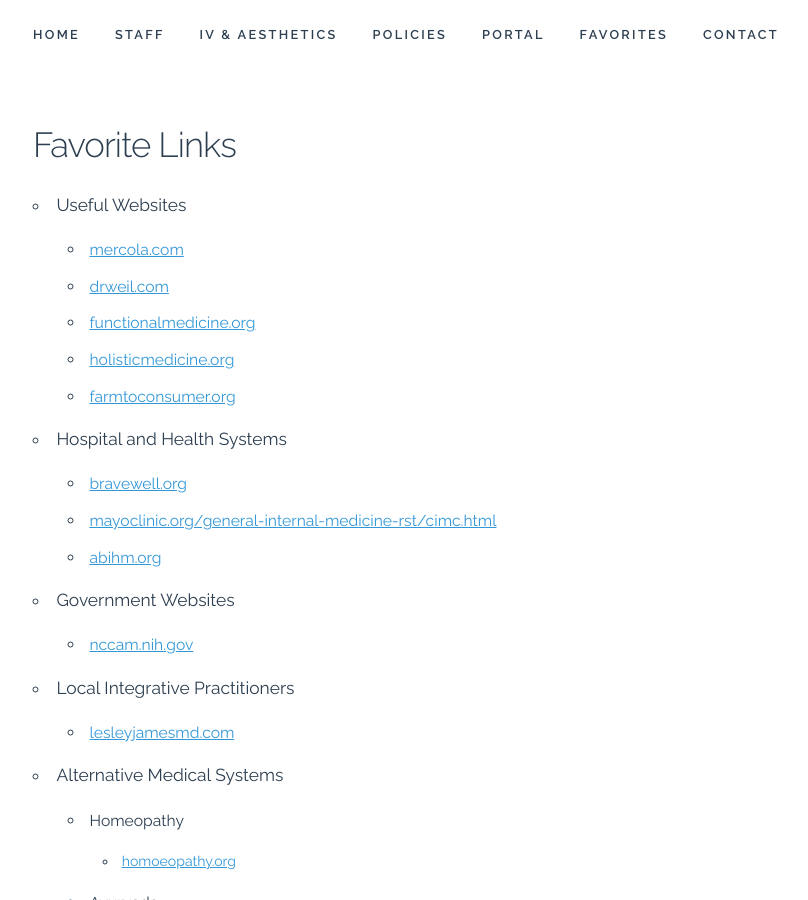
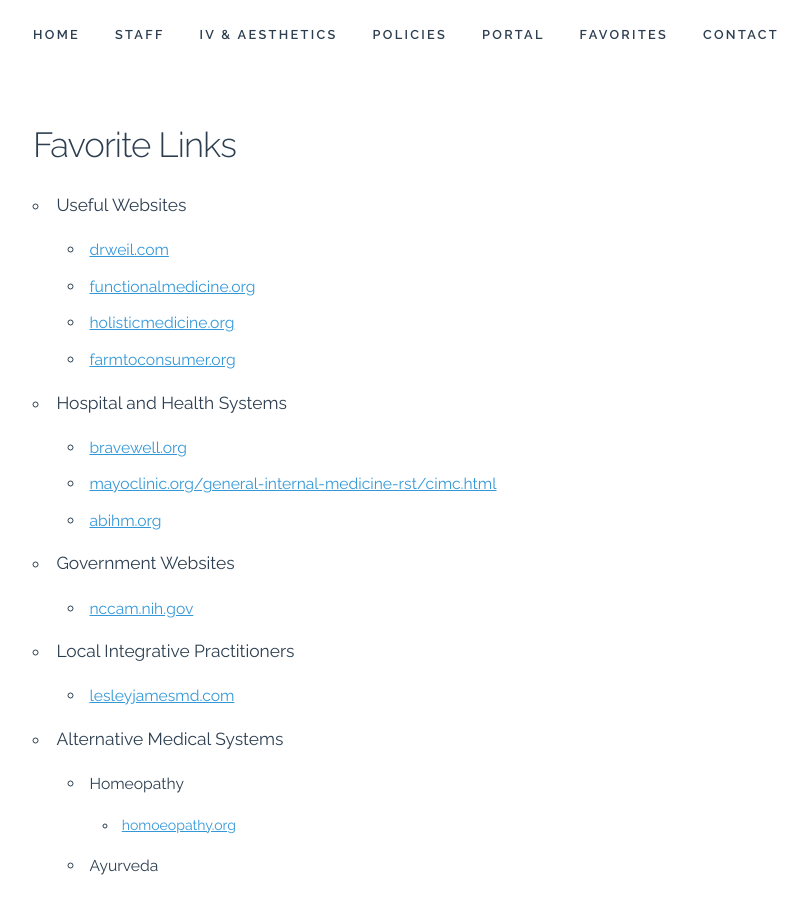
Before and after one commit to ifcats/ifcats.github.io, a Jekyll site: the page built from favorites.html, in a window 1280 px wide and 900 px high. Shown: the whole window, without its empty margins (127-935 px from the left). Built offline with Jekyll 4.4.1, drawn with Linux system fonts in a browser that asks for light colours.

Commit message:
Update favorites

```diff
--- a/favorites.html
+++ b/favorites.html
@@ -12,7 +12,6 @@
   <ul class="favorites_l0">
     <li>Useful Websites</li>
     <ul class="favorites_l1">
-      <li><a href="http://www.mercola.com" class="fav">mercola.com</a></li>
       <li><a href="http://www.drweil.com" class="fav">drweil.com</a></li>
       <li><a href="http://www.functionalmedicine.org" class="fav">functionalmedicine.org</a></li>
       <li><a href="http://www.holisticmedicine.org" class="fav">holisticmedicine.org</a></li>
```
